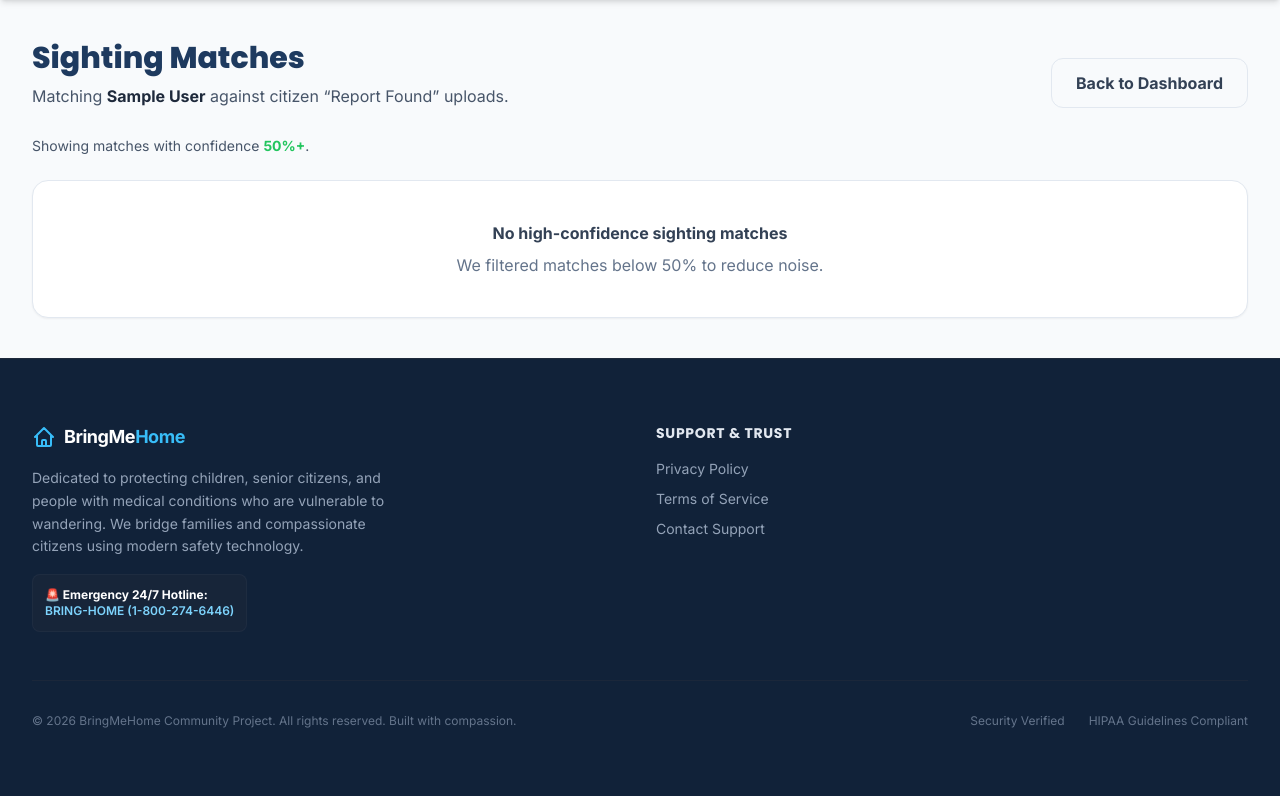
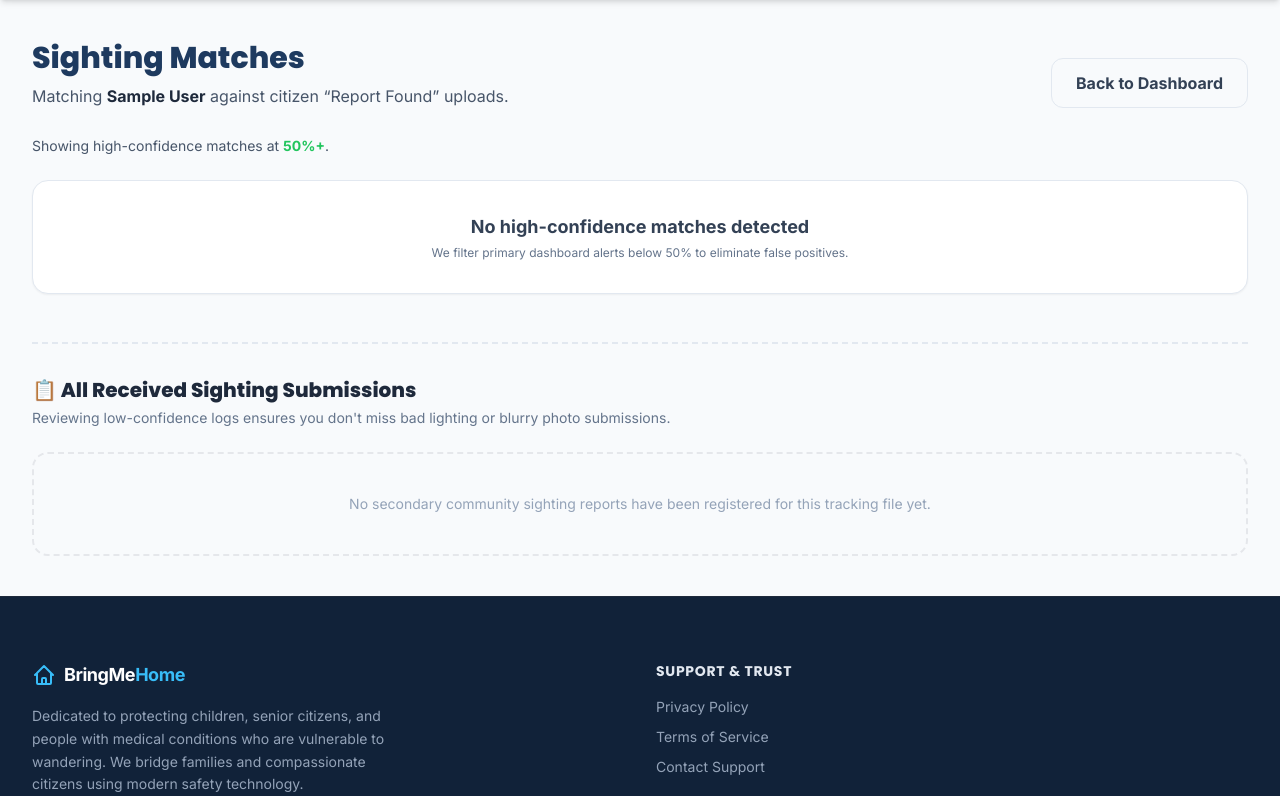
Before and after one commit to Ammu1922-coder/BringMeHome, a Django app: page /matches/00000000-0000-0000-0000-000000000001/ in a window 1280 px wide. Shown: the part 81-877 px from the top of the page. Before the commit the page ends 809 px from the top, so only its background shows below. Run offline with Django 4.2, Linux system fonts and the light colour scheme; a user stored in the database is signed in; tables that the repository leaves empty hold one stand-in row (values such as "Sample post"); some libraries are stand-ins or nearby versions.

Commit message:
Added new files and changes function in veiws

```diff
--- a/registry/urls.py
+++ b/registry/urls.py
@@ -8,23 +8,19 @@ urlpatterns = [
     path('register-missing/', views.register_missing_person_view, name='register_missing_person'),
     path('profile/<uuid:uuid>/', views.profile_detail, name='profile_detail'),
     path('card/<uuid:uuid>/', views.digital_id_card, name='digital_id_card'),
+    path('profile/poster/<uuid:uuid>/', views.generate_poster, name='generate_poster'),
     path('scan/<uuid:uuid>/', views.public_scan, name='public_scan'),
     path('report/missing/', views.incident_report_missing, name='incident_report_missing'),
     path('report/found/', views.incident_report_found, name='incident_report_found'),
     path('found_alerts/', views.found_alerts, name='found_alerts'),
     path('matches/<uuid:uuid>/', views.sighting_matches, name='sighting_matches'),
-
     path('reports/success/', views.incident_success, name='incident_success'),
     path('', views.family_dashboard, name='family_dashboard'),
-    # New paths for navigation buttons
     path('registry/', views.family_dashboard, name='registry_home'),
     path('report_found_person/', views.incident_report_found, name='report_found_person'),
-
     path('found_alerts/', views.found_alerts, name='found_alerts'),
-
     path('gemini-chat/', views.gemini_chat, name='gemini_chat'),
-
-    # Family actions
+    #family actions
     path('profile/delete/<uuid:uuid>/', views.delete_profile, name='delete_profile'),
     path('profile/report-missing/<uuid:uuid>/', views.report_missing, name='report_missing'),
     path('profile/report-safe/<uuid:uuid>/', views.report_safe, name='report_safe'),
--- a/registry/views.py
+++ b/registry/views.py
@@ -15,6 +15,7 @@ import json
 import re
 from django.conf import settings
 from django.db import transaction
+
 
 
 # Setup unified client globally using the correct setting name
@@ -69,6 +70,9 @@ def digital_id_card(request, uuid):
     individual = get_object_or_404(VulnerableIndividual, id=uuid)
     return render(request, 'registry/id_card.html', {'individual': individual})
 
+def generate_poster(request, uuid):
+    individual = get_object_or_404(VulnerableIndividual, id=uuid)
+    return render(request, 'registry/poster.html', {'individual': individual})
 
 def public_scan(request, uuid):
     individual = get_object_or_404(VulnerableIndividual, id=uuid)
@@ -167,7 +171,7 @@ def found_alerts(request):
     to prevent API rate limits, falling back gracefully to text heuristics.
     """
     family_profiles = VulnerableIndividual.objects.filter(
-        status__in=['missing', 'Missing', 'active', 'Active', 'Found', 'found']
+        status__in=['missing', 'Missing', 'active', 'Active',]
     )
 
     recent_reports = IncidentReport.objects.filter(
@@ -291,36 +295,54 @@ def found_alerts(request):
         seen_profiles.add(pid)
         deduped.append(m)
 
-    with transaction.atomic():
-        for m in deduped:
-            profile = m.get('profile')
-            if not profile:
-                continue
-            current = str(getattr(profile, 'status', '')).lower()
-            if current in {'missing', 'active'}:
-                profile.status = 'Found'
-                profile.save(update_fields=['status'])
 
-    context = {'matches': deduped}
-    return render(request, 'registry/found_alerts.html', context)
+        with transaction.atomic():
+            for m in deduped:
+                profile = m.get('profile')
+                report = m.get('report')
+                confidence_score = m.get('confidence', 0)
+
+                if not profile or not report:
+                    continue
+
+                current_status = str(getattr(profile, 'status', '')).lower()
+
+                # STAGE GATE 1: Only touch profiles that are actively missing
+                if current_status in {'missing', 'active'}:
+
+                    # STAGE GATE 2: STRIKT CHECK - Only resolve if match is >= 50%
+                    if confidence_score >= 50.0:
+                        profile.status = 'Found'
+
+                        # Fix the address bug: update last_known_location with where they were found
+                        if report.location_found:
+                            profile.last_known_location = report.location_found
+                        elif report.description:
+                            # Fallback to description text if location notes are blank
+                            profile.last_known_location = report.description[:100]
+
+                        profile.save(update_fields=['status', 'last_known_location'])
+                else:
+                    # If match score is below 50% (like the 14% match), DO NOT TOUCH STATUS.
+                    # It will safely stay in the Active Missing tab!
+                    continue
 
 
-@login_required
-def delete_profile(request, uuid):
-    if request.method != 'POST':
-        return HttpResponseBadRequest('POST required')
-    individual = get_object_or_404(VulnerableIndividual, id=uuid, creator=request.user)
-    individual.delete()
-    messages.success(request, 'Profile deleted successfully.')
-    return redirect('family_dashboard')
+
+
+
+
 
 
 @login_required
 def report_missing(request, uuid):
     if request.method != 'POST':
         return HttpResponseBadRequest('POST required')
+
+    # SAFE LOOKUP: Replaces any risky [0] or direct indexes
     individual = get_object_or_404(VulnerableIndividual, id=uuid, creator=request.user)
-    individual.status = 'missing'
+
+    individual.status = 'Missing'
     individual.save()
     messages.warning(request, f"CRITICAL: {individual.full_name} has been reported missing!")
     return redirect('family_dashboard')
@@ -330,25 +352,30 @@ def report_missing(request, uuid):
 def report_safe(request, uuid):
     if request.method != 'POST':
         return HttpResponseBadRequest('POST required')
+
+    # SAFE LOOKUP: Replaces any risky [0] or direct indexes
     individual = get_object_or_404(VulnerableIndividual, id=uuid, creator=request.user)
+
     individual.status = 'Safe'
     individual.save()
     messages.success(request, f"Wonderful news! {individual.full_name} has been marked safe.")
     return redirect('family_dashboard')
-
 
 @login_required
 def sighting_matches(request, uuid):
     threshold = 50
     individual = get_object_or_404(VulnerableIndividual, id=uuid, creator=request.user)
 
-    if str(individual.status) not in ('missing', 'Missing', 'active', 'Active'):
+    # If the individual isn't marked as missing, return empty lists immediately
+    if str(individual.status) not in ('missing', 'Missing', 'active', 'Active', 'resolved', 'Resolved'):
         return render(request, 'registry/sighting_matches.html', {
             'individual': individual,
             'matches': [],
+            'all_reports': [],
             'threshold': threshold,
         })
 
+    # Pull the 25 most recent public 'found' reports to scan against
     found_reports = IncidentReport.objects.filter(
         report_type='found',
     ).order_by('-timestamp')[:25]
@@ -367,10 +394,12 @@ def sighting_matches(request, uuid):
         return render(request, 'registry/sighting_matches.html', {
             'individual': individual,
             'matches': [],
+            'all_reports': [],
             'threshold': threshold,
         })
 
-    matches = []
+    high_matches = []
+    all_processed_reports = []
     seen = set()
 
     if settings.GEMINI_API_KEY:
@@ -399,24 +428,34 @@ def sighting_matches(request, uuid):
                 score_match = re.search(r'(100|[1-9]?\d)\s*%?', text)
                 score = float(score_match.group(1)) if score_match else 0.0
 
-                if score < threshold:
-                    continue
-
-                matches.append({
+                # Build the item payload dictionary
+                match_item = {
                     'profile': individual,
                     'report': report,
                     'confidence': score,
-                    'reason': f"Gemini similarity score passed threshold ({threshold}%).",
-                })
+                    'reason': f"Gemini similarity score evaluated at {score}%.",
+                }
+
+                # Save EVERYTHING to the all_reports list for the secondary timeline matrix
+                all_processed_reports.append(match_item)
+
+                # Save ONLY high confidence items to the primary highlights stack
+                if score >= threshold:
+                    high_matches.append(match_item)
+
             except Exception:
                 continue
 
-    matches = sorted(matches, key=lambda m: m.get('confidence', 0), reverse=True)
-    matches = matches[:1]
+    # Sort high confidence matches from best to worst (No slicing so you see multiple matches!)
+    high_matches = sorted(high_matches, key=lambda m: m.get('confidence', 0), reverse=True)
+
+    # Sort the complete list by newest reports first
+    all_processed_reports = sorted(all_processed_reports, key=lambda m: m['report'].timestamp, reverse=True)
 
     return render(request, 'registry/sighting_matches.html', {
         'individual': individual,
-        'matches': matches,
+        'matches': high_matches,                 # Feeds top comparison panel
+        'all_reports': all_processed_reports,    # Feeds bottom timeline matrix
         'threshold': threshold,
     })
 
@@ -427,12 +466,21 @@ def incident_success(request):
 
 
 @login_required
+def delete_profile(request, uuid):
+    """Delete a profile and redirect back to the dashboard.
+    Only the creator of the profile can delete it.
+    """
+    profile = get_object_or_404(VulnerableIndividual, id=uuid, creator=request.user)
+    # Perform deletion
+    profile.delete()
+    return redirect('family_dashboard')
+
+@login_required
 def family_dashboard(request):
-    """Render the central dashboard showcasing all tracked individuals."""
-    # FIX: Uses your actual 'registry/dashboard.html' filename template routing string
-    individuals = VulnerableIndividual.objects.filter(creator=request.user)
+    """Render the central dashboard showcasing all tracked individuals uniquely."""
+    # This retrieves all profiles for the user as a clean list, avoiding IndexError entirely!
+    individuals = VulnerableIndividual.objects.filter(creator=request.user).distinct()
     return render(request, 'registry/dashboard.html', {'individuals': individuals})
-
 
 @login_required
 def gemini_chat(request):
@@ -451,3 +499,7 @@ def gemini_chat(request):
         except Exception as chat_err:
             return JsonResponse({'error': str(chat_err)}, status=500)
     return render(request, 'registry/gemini_chat.html')
+
+def generate_poster(request, uuid):
+    individual = get_object_or_404(VulnerableIndividual, id=uuid)
+    return render(request, 'registry/poster.html', {'individual': individual})
--- a/templates/registry/sighting_matches.html
+++ b/templates/registry/sighting_matches.html
@@ -5,6 +5,7 @@
 
 {% block content %}
 <div class="max-w-7xl mx-auto py-10 px-4 sm:px-6 lg:px-8">
+  <!-- Top Header Section -->
   <div class="flex flex-col md:flex-row md:items-end md:justify-between gap-4 mb-7">
     <div>
       <h1 class="text-3xl font-extrabold text-primary">Sighting Matches</h1>
@@ -21,9 +22,10 @@
   </div>
 
   <div class="mb-6 text-sm text-slate-600">
-    Showing matches with confidence <span class="font-bold text-hope">{{ threshold }}%+</span>.
+    Showing high-confidence matches at <span class="font-bold text-hope">{{ threshold }}%+</span>.
   </div>
 
+  <!-- SECTION 1: HIGH CONFIDENCE MATCHES -->
   {% if matches %}
     <div class="grid grid-cols-1 gap-6">
       {% for match in matches %}
@@ -33,7 +35,7 @@
               <p class="text-xs font-bold uppercase tracking-widest text-accent">AI Match Confidence</p>
               <p class="text-2xl font-black text-primary">
                 {{ match.confidence|floatformat:0 }}%
-                <span class="text-slate-700 text-base">Match Match</span>
+                <span class="text-slate-700 text-base font-normal">Match Detected</span>
               </p>
             </div>
 
@@ -50,11 +52,7 @@
               <div class="text-center">
                 <p class="text-sm font-bold text-slate-700 mb-3">Original Profile Photo</p>
                 {% if individual.photo %}
-                  <img
-                    src="{{ individual.photo.url }}"
-                    alt="{{ individual.full_name }}"
-                    class="w-full h-52 object-cover rounded-xl border border-slate-200"
-                  />
+                  <img src="{{ individual.photo.url }}" alt="{{ individual.full_name }}" class="w-full h-52 object-cover rounded-xl border border-slate-200" />
                 {% else %}
                   <div class="w-full h-52 bg-slate-100 rounded-xl border border-slate-200 flex items-center justify-center text-xs text-slate-500">No Photo</div>
                 {% endif %}
@@ -64,11 +62,7 @@
               <div class="text-center">
                 <p class="text-sm font-bold text-slate-700 mb-3">Citizen Sighting Photo</p>
                 {% if match.report.uploaded_image %}
-                  <img
-                    src="{{ match.report.uploaded_image.url }}"
-                    alt="Sighting Photo"
-                    class="w-full h-52 object-cover rounded-xl border border-slate-200"
-                  />
+                  <img src="{{ match.report.uploaded_image.url }}" alt="Sighting Photo" class="w-full h-52 object-cover rounded-xl border border-slate-200" />
                 {% else %}
                   <div class="w-full h-52 bg-slate-100 rounded-xl border border-slate-200 flex items-center justify-center text-xs text-slate-500">No Photo</div>
                 {% endif %}
@@ -77,62 +71,73 @@
               <!-- Right: citizen metadata -->
               <div>
                 <p class="text-sm font-bold text-primary mb-3">Citizen Details</p>
-
                 <div class="space-y-3">
                   <div class="bg-slate-50 border border-slate-100 rounded-xl p-3">
                     <p class="text-[10px] uppercase font-black tracking-widest text-slate-500">Time Observed</p>
-                    <p class="text-sm font-bold text-slate-800">
-                      {{ match.report.timestamp|date:"Y-m-d H:i" }}
-                    </p>
+                    <p class="text-sm font-bold text-slate-800">{{ match.report.timestamp|date:"Y-m-d H:i" }}</p>
                   </div>
 
                   <div class="bg-slate-50 border border-slate-100 rounded-xl p-3">
                     <p class="text-[10px] uppercase font-black tracking-widest text-slate-500 flex items-center gap-1">
-                      <span class="text-primary font-black">📍</span>
-                      Location Notes
+                      <span class="text-primary font-black">📍</span> Location Notes
                     </p>
-                    <p class="text-xs text-slate-700 font-semibold leading-snug break-words overflow-wrap-anywhere">
+                    <p class="text-xs text-slate-700 font-semibold leading-snug break-words">
                       {{ match.report.location_found|default:"(not provided)" }}
                     </p>
-                    {% if match.report.latitude and match.report.longitude %}
-                      <p class="mt-2 text-[11px] text-slate-500 font-medium">
-                        Lat/Lng: {{ match.report.latitude }}, {{ match.report.longitude }}
-                      </p>
-                    {% endif %}
                   </div>
 
                   {% if match.reason %}
                     <div class="bg-amber-50 border border-amber-200 rounded-xl p-3">
                       <p class="text-[10px] uppercase font-black tracking-widest text-amber-800">AI Reason</p>
-                      <p class="text-xs text-amber-950 font-semibold leading-relaxed break-words overflow-wrap-anywhere">
-                        {{ match.reason }}
-                      </p>
+                      <p class="text-xs text-amber-950 font-semibold leading-relaxed">{{ match.reason }}</p>
                     </div>
                   {% endif %}
                 </div>
               </div>
-            </div>
-
-            <div class="mt-6 flex items-center justify-between gap-3">
-              <div class="text-xs text-slate-500 font-semibold">
-                Report ID: <span class="font-mono">{{ match.report.id }}</span>
-              </div>
-              <button
-                type="button"
-                class="inline-flex items-center justify-center px-4 py-2 rounded-xl font-bold bg-primary text-white hover:bg-primary-light transition"
-              >
-                Quick View
-              </button>
             </div>
           </div>
         </div>
       {% endfor %}
     </div>
   {% else %}
-    <div class="bg-white rounded-2xl border border-slate-200 shadow-sm p-10 text-center">
-      <p class="text-slate-700 font-bold">No high-confidence sighting matches</p>
-      <p class="text-slate-500 mt-2">We filtered matches below {{ threshold }}% to reduce noise.</p>
+    <!-- Fallback default block if zero high confidence reports exist -->
+    <div class="bg-white rounded-2xl border border-slate-200 shadow-sm p-8 text-center mb-10">
+      <p class="text-slate-700 font-bold text-lg">No high-confidence matches detected</p>
+      <p class="text-slate-500 text-xs mt-1">We filter primary dashboard alerts below {{ threshold }}% to eliminate false positives.</p>
     </div>
   {% endif %}
+
+  <!-- SECTION 2: ALL OTHER RECEIVED CITIZEN SUBMISSIONS -->
+  <div class="mt-12 pt-8 border-t-2 border-dashed border-slate-200">
+    <h2 class="text-xl font-extrabold text-slate-800 mb-1">📋 All Received Sighting Submissions</h2>
+    <p class="text-sm text-slate-500 mb-6">Reviewing low-confidence logs ensures you don't miss bad lighting or blurry photo submissions.</p>
+
+    <div class="grid grid-cols-1 md:grid-cols-2 gap-4">
+      {% for match in all_reports %}
+        <div class="bg-white border border-slate-200 rounded-xl p-4 flex items-center gap-4 hover:border-slate-300 transition shadow-sm">
+          {% if match.report.uploaded_image %}
+            <img src="{{ match.report.uploaded_image.url }}" class="w-20 h-20 object-cover rounded-xl bg-slate-50 border">
+          {% else %}
+            <div class="w-20 h-20 bg-slate-100 text-slate-400 text-[10px] flex items-center justify-center rounded-xl border border-dashed">No Image</div>
+          {% endif %}
+
+          <div class="flex-1 min-w-0 space-y-1">
+            <div class="flex items-center justify-between">
+              <span class="inline-block text-[11px] font-black uppercase tracking-wider px-2 py-0.5 rounded-full {% if match.confidence >= threshold %}bg-green-100 text-green-700{% else %}bg-slate-100 text-slate-600{% endif %}">
+                AI Score: {{ match.confidence|floatformat:0 }}%
+              </span>
+              <span class="text-[10px] text-slate-400">{{ match.report.timestamp|timesince }} ago</span>
+            </div>
+            <p class="text-xs font-bold text-slate-800 truncate">📍 {{ match.report.location_found|default:"Location hidden" }}</p>
+            <p class="text-[11px] font-medium text-slate-400">ID: {{ match.report.id|slice:":8" }}...</p>
+          </div>
+        </div>
+      {% empty %}
+        <div class="col-span-full p-10 text-center text-sm text-slate-400 bg-slate-50 border-2 border-dashed rounded-2xl">
+          No secondary community sighting reports have been registered for this tracking file yet.
+        </div>
+      {% endfor %}
+    </div>
+  </div>
 </div>
 {% endblock %}
```
Also changed, not shown: templates/registry/dashboard.html (+61 -61 lines), templates/registry/detail.html (+3 -27 lines), templates/registry/poster.html (added, +96 -0 lines), README.md.
